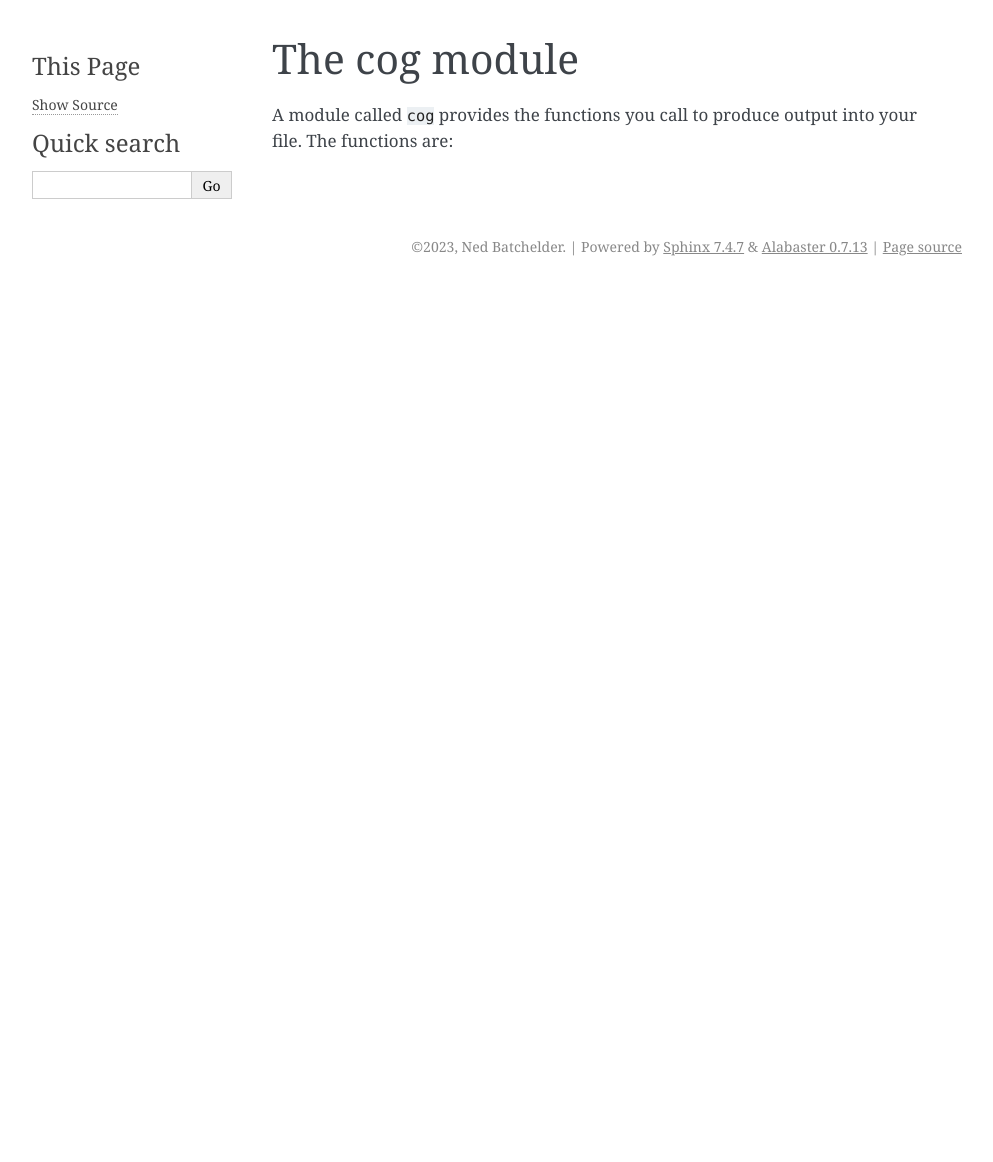
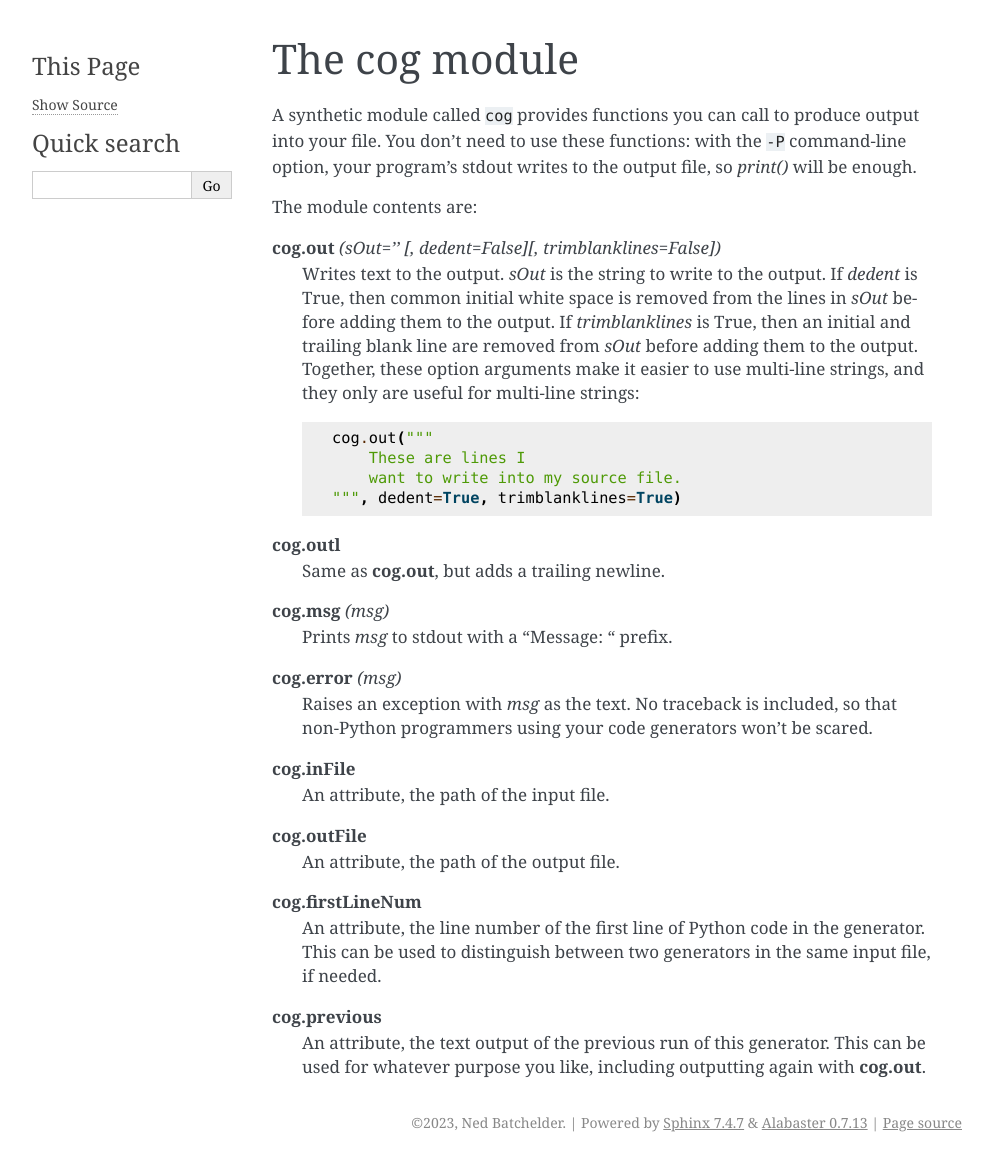
Before and after one commit to nedbat/cog, a Sphinx documentation site: the page built from docs/module.rst, in a window 1280 px wide. Shown: the whole page, without its empty margins (148-1141 px from the left). Built offline with Sphinx 7.4.7, drawn with Linux system fonts in a browser that asks for light colours; before the commit the page ends 900 px from its top, so only the background shows below that.

Commit message:
docs: can't automod the synthetic cog module, so write it out.

```diff
--- a/docs/module.rst
+++ b/docs/module.rst
@@ -1,52 +1,49 @@
 The cog module
 ==============
 
-A module called ``cog`` provides the functions you call to produce output into
-your file.  The functions are:
+A synthetic module called ``cog`` provides functions you can call to produce
+output into your file.  You don't need to use these functions: with the ``-P``
+command-line option, your program's stdout writes to the output file, so
+`print()` will be enough.
 
-..
-    <dl>
+The module contents are:
 
-    <dt><b>cog.out</b><i>(sOut='' [, dedent=False][, trimblanklines=False])</i></dt>
-    <dd>Writes text to the output.</dd>
-    <dd><i>sOut</i> is the string to write to the output.</dd>
-    <dd>If <i>dedent</i> is True, then common initial white space is removed from the
-    lines in <i>sOut</i> before adding them to the output.
-    If <i>trimblanklines</i> is True, then an initial and trailing
-    blank line are removed from <i>sOut</i> before adding them to the output.
-    Together, these option arguments make it easier to use multi-line strings,
-    and they only are useful for multi-line strings:</dd>
-    <code><![CDATA[
-    cog.out("""
-        These are lines I
-        want to write into my source file.
-    """, dedent=True, trimblanklines=True)
-    ]]></code>
+**cog.out** `(sOut='' [, dedent=False][, trimblanklines=False])`
+    Writes text to the output.  `sOut` is the string to write to the output.
+    If `dedent` is True, then common initial white space is removed from the
+    lines in `sOut` before adding them to the output.  If `trimblanklines` is
+    True, then an initial and trailing blank line are removed from `sOut`
+    before adding them to the output.  Together, these option arguments make it
+    easier to use multi-line strings, and they only are useful for multi-line
+    strings::
 
-    <dt><b>cog.outl</b></dt>
-    <dd>Same as <b>cog.out</b>, but adds a trailing newline.</dd>
+        cog.out("""
+            These are lines I
+            want to write into my source file.
+        """, dedent=True, trimblanklines=True)
 
-    <dt><b>cog.msg</b><i>(msg)</i></dt>
-    <dd>Prints <i>msg</i> to stdout with a "Message: " prefix.</dd>
+**cog.outl**
+    Same as **cog.out**, but adds a trailing newline.
 
-    <dt><b>cog.error</b><i>(msg)</i></dt>
-    <dd>Raises an exception with <i>msg</i> as the text.
-    No traceback is included, so that non-Python programmers using your code
-    generators won't be scared.</dd>
+**cog.msg** `(msg)`
+    Prints `msg` to stdout with a "Message: " prefix.
 
-    <dt><b>cog.inFile</b></dt>
-    <dd>An attribute, the path of the input file.</dd>
+**cog.error** `(msg)`
+    Raises an exception with `msg` as the text.  No traceback is included, so
+    that non-Python programmers using your code generators won't be scared.
 
-    <dt><b>cog.outFile</b></dt>
-    <dd>An attribute, the path of the output file.</dd>
+**cog.inFile**
+    An attribute, the path of the input file.
 
-    <dt><b>cog.firstLineNum</b></dt>
-    <dd>An attribute, the line number of the first line of Python code
-    in the generator.  This can be used to distinguish between two
-    generators in the same input file, if needed.</dd>
+**cog.outFile**
+    An attribute, the path of the output file.
 
-    <dt><b>cog.previous</b></dt>
-    <dd>An attribute, the text output of the previous run of this
-    generator.  This can be used for whatever purpose you like, including
-    outputting again with cog.out().</dd>
-    </dl>
+**cog.firstLineNum**
+    An attribute, the line number of the first line of Python code in the
+    generator.  This can be used to distinguish between two generators in the
+    same input file, if needed.
+
+**cog.previous**
+    An attribute, the text output of the previous run of this generator.  This
+    can be used for whatever purpose you like, including outputting again with
+    **cog.out**.
```
